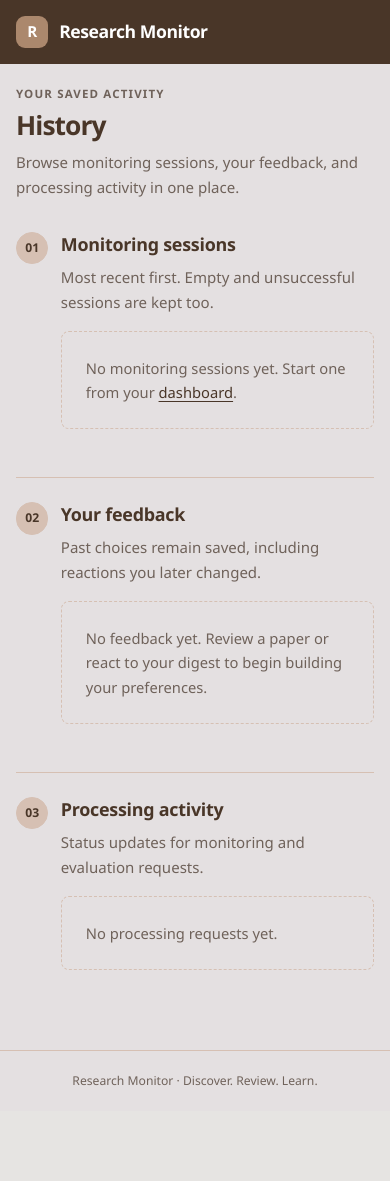
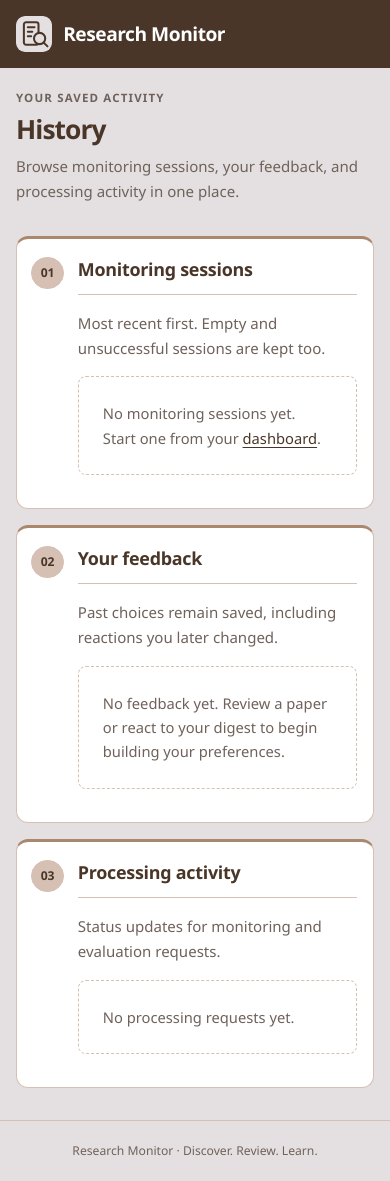
Before and after one commit to Sinchana-B-Kurkuri/research-monitoring-agent, a FastAPI app: template src/research_monitor/ui/templates/history.html in a window 390 px wide. Before the commit the page ends 1086 px from the top, so only its background shows below. Run offline with FastAPI, Linux system fonts and the light colour scheme; the template is opened without the code that fills it, so the values that code supplies are empty; parts of the project's set-up code (start-up, migrations or seed data) failed here and were passed over.

Commit message:
style(ui): clarify pilot sections and improve branding readability
Remove the repeated saved-pilot directory from initialization while preserving the optional memory source selector. Return Back to pilots to the workspace. Add distinct numbered panels and benchmark grouping to History and Evaluation. Increase header, pilot identity and score badge sizes with narrow-screen header wrapping. Use one simple document-and-magnifier SVG for the shared brand and browser favicon.

Verification: all 265 existing tests passed with one third-party TestClient deprecation warning; git diff --check passed; inspected six UI files; authenticated live page checks confirmed initialization/workspace separation, three History/Evaluation sections, personal navigation and shared branding; SVG and CSS returned HTTP 200; existing inline JavaScript unchanged. Browser visual inspection remains blocked by saved policy. No backend changes, user report changes or push.

```diff
--- a/src/research_monitor/ui/static/app.css
+++ b/src/research_monitor/ui/static/app.css
@@ -33,11 +33,11 @@ button, a, input, select, textarea, summary { -webkit-tap-highlight-color: trans
 .skip-link:focus { top: 1rem; }
 .site-header { background: var(--header); color: var(--primary-text); }
 .header-inner { max-width: 1160px; margin: auto; padding: 1.15rem 2rem; display: flex; align-items: center; justify-content: space-between; gap: 1rem; }
-.brand { color: var(--primary-text); text-decoration: none; font-weight: 700; font-size: 1.1rem; letter-spacing: -.025em; display: inline-flex; align-items: center; gap: .7rem; }
+.brand { color: var(--primary-text); text-decoration: none; font-weight: 700; font-size: 1.35rem; letter-spacing: -.025em; display: inline-flex; align-items: center; gap: .7rem; }
 .brand:hover { color: var(--surface-secondary); }
-.brand-mark { display: grid; place-items: center; background: var(--primary); color: var(--primary-text); width: 32px; height: 32px; border-radius: 9px; font-size: .95rem; }
-.profile-label { color: var(--primary-text); font-size: .85rem; border-left: 1px solid var(--border); padding-left: 1rem; }
-.profile-label small { display: block; color: var(--surface-secondary); font-size: .7rem; letter-spacing: .08em; text-transform: uppercase; }
+.brand-mark { display: block; flex-shrink: 0; width: 36px; height: 36px; border-radius: 9px; }
+.profile-label { color: var(--primary-text); font-size: 1rem; border-left: 1px solid var(--border); padding-left: 1rem; }
+.profile-label small { display: block; color: var(--surface-secondary); font-size: .78rem; letter-spacing: .08em; text-transform: uppercase; }
 .site-header .btn { background: var(--primary); color: var(--primary-text); border-color: var(--primary); }
 .site-header .btn:hover { background: var(--primary-hover); border-color: var(--primary-hover); }
 .site-header :focus-visible { outline-color: var(--primary-text); }
@@ -70,6 +70,7 @@ h3 { font-size: 1rem; line-height: 1.45; font-weight: 650; }
 .badges { flex-shrink: 0; }
 .badge { display: inline-flex; align-items: center; padding: .18rem .6rem; border: 1px solid var(--border); border-radius: 999px; font-size: .72rem; font-weight: 650; line-height: 1.6; white-space: nowrap; }
 .badge-score, .badge-pending { color: var(--text-secondary); background: transparent; }
+.badge-score { font-size: .92rem; font-weight: 700; padding: .25rem .75rem; color: var(--text-primary); background: var(--bg); }
 .badge-auto, .badge-summary { color: var(--text-primary); background: var(--surface-secondary); border-color: var(--primary); }
 .badge-review { color: var(--primary-text); background: var(--header); border-color: var(--header); }
 .badge-low { color: var(--text-secondary); background: transparent; border-style: dashed; border-color: var(--border); }
@@ -111,6 +112,10 @@ label small { font-weight: 400; }
 .section-step::before { content: counter(step, decimal-leading-zero); position: absolute; left: 0; top: 0; width: 2.2rem; height: 2.2rem; display: grid; place-items: center; background: var(--surface-hover); border: 1px solid var(--border); border-radius: 50%; color: var(--text-primary); font-size: .76rem; font-weight: 700; }
 .section-step + .section-step { padding-top: 1.5rem; border-top: 1px solid var(--border); }
 .section-step + .section-step::before { top: 1.5rem; }
+.section-panels { display: grid; gap: 1.5rem; }
+.section-panels > .section-step { background: var(--surface); border: 1px solid var(--border); border-top: 3px solid var(--primary); border-radius: 12px; padding: 1.5rem 1.5rem 1.5rem 4.8rem; }
+.section-panels > .section-step::before { left: 1.3rem; top: 1.5rem; }
+.section-panels h2 { padding-bottom: .75rem; border-bottom: 1px solid var(--border); margin-bottom: 1rem; }
 .section-intro { margin-bottom: 1rem; }
 .record-list, .benchmark-list { list-style: none; padding: 0; margin: .75rem 0; }
 .record-row { padding: 1rem 0; border-bottom: 1px solid var(--border); }
@@ -128,6 +133,7 @@ label small { font-weight: 400; }
 .detail-list dd { text-align: right; }
 .benchmark-list > li { padding: 1rem 0; border-bottom: 1px solid var(--border); }
 .benchmark-list > li:last-child { border: none; }
+.section-panels .benchmark-list > li { padding: 1rem; margin-top: .75rem; background: var(--bg); border: 1px solid var(--border); border-radius: 8px; }
 .pagination { display: flex; gap: 1.5rem; margin-top: 1rem; font-size: .85rem; font-weight: 600; }
 .coverage { margin: 1rem 0; max-width: 480px; }
 .coverage label { display: flex; justify-content: space-between; font-size: .85rem; }
@@ -147,7 +153,8 @@ progress::-moz-progress-bar { background: var(--primary); }
 .preference-examples { border-top: 1px dashed var(--border); padding-top: .75rem; margin-top: .75rem; }
 footer { border-top: 1px solid var(--border); text-align: center; padding: 1.25rem; font-size: .76rem; color: var(--text-secondary); }
 @media (max-width: 760px) {
-    .header-inner { padding: 1rem; }
+    .header-inner { padding: 1rem; flex-wrap: wrap; }
+    .brand { font-size: 1.2rem; }
     .tab-list { padding: 0 1rem; gap: 1.25rem; }
     main { padding: 1.25rem 1rem 2rem; }
     .page-header, .card-header { flex-direction: column; align-items: flex-start; gap: .75rem; }
@@ -157,7 +164,10 @@ footer { border-top: 1px solid var(--border); text-align: center; padding: 1.25r
     .record-heading { flex-wrap: wrap; }
     .section-step { padding-left: 2.8rem; }
     .section-step::before { width: 1.9rem; height: 1.9rem; }
+    .section-panels { gap: 1rem; }
+    .section-panels > .section-step { padding: 1.1rem 1rem 1.1rem 3.8rem; }
+    .section-panels > .section-step::before { left: .9rem; top: 1.1rem; }
     .metric-list { gap: 1rem 1.25rem; }
-    .profile-label { max-width: 45%; overflow-wrap: anywhere; font-size: .78rem; }
+    .profile-label { max-width: 100%; overflow-wrap: anywhere; font-size: .95rem; }
 }
 @media (prefers-reduced-motion: reduce) { *, *::before, *::after { scroll-behavior: auto !important; transition: none !important; } }
--- a/src/research_monitor/ui/templates/base.html
+++ b/src/research_monitor/ui/templates/base.html
@@ -4,6 +4,7 @@
     <meta charset="UTF-8">
     <meta name="viewport" content="width=device-width, initial-scale=1.0">
     <title>{% block title %}Research Monitor{% endblock %}</title>
+    <link rel="icon" type="image/svg+xml" href="/static/research-mark.svg">
     <!-- HTMX -->
     <script src="/static/htmx.min.js"></script>
     <link rel="stylesheet" href="/static/app.css">
@@ -12,7 +13,7 @@
     <a class="skip-link" href="#main-content">Skip to content</a>
     <header class="site-header">
         <div class="header-inner">
-            <a class="brand" href="/workspace"><span class="brand-mark" aria-hidden="true">R</span>Research Monitor</a>
+            <a class="brand" href="/workspace"><img class="brand-mark" src="/static/research-mark.svg" width="36" height="36" alt="" aria-hidden="true">Research Monitor</a>
             {% if user %}
             <div class="profile-label"><small>Current pilot</small>{{ user.name }}</div>
             {% elif active_tab == 'workspace' %}
@@ -32,7 +33,7 @@
 
     <main id="main-content">
         {% block back_navigation %}
-        {% if token %}<div class="back-navigation"><a class="back-link" href="/onboard">← Back to pilots</a></div>
+        {% if token %}<div class="back-navigation"><a class="back-link" href="/workspace">← Back to pilots</a></div>
         {% elif active_tab == 'onboard' %}<div class="back-navigation"><a class="back-link" href="/workspace">← Back to workspace</a></div>{% endif %}
         {% endblock %}
         <div id="request-error" role="alert" class="reason-box" hidden></div>
--- a/src/research_monitor/ui/templates/evaluation.html
+++ b/src/research_monitor/ui/templates/evaluation.html
@@ -2,7 +2,7 @@
 {% block title %}Evaluation · {{ user.name }}{% endblock %}
 {% block content %}
 <div class="page-header"><div><p class="eyebrow">Understand your results</p><h1 class="page-title">Evaluation</h1><p class="page-subtitle">Check saved preferences, run an evaluation, then read the results.</p></div></div>
-<ol class="section-list">
+<ol class="section-list section-panels">
     <li class="section-step"><section aria-labelledby="evaluation-activity-title">
         <h2 id="evaluation-activity-title">Review your activity</h2>
         <dl class="metric-list"><div><dt>Monitoring sessions</dt><dd>{{ stats.cycles }}</dd></div><div><dt>Digests</dt><dd>{{ stats.digests }}</dd></div><div><dt>AI summaries</dt><dd>{{ stats.summaries }}</dd></div><div><dt>Saved preferences</dt><dd>{{ stats.labels }}</dd></div></dl>
--- a/src/research_monitor/ui/templates/history.html
+++ b/src/research_monitor/ui/templates/history.html
@@ -2,7 +2,7 @@
 {% block title %}History · {{ user.name }}{% endblock %}
 {% block content %}
 <div class="page-header"><div><p class="eyebrow">Your saved activity</p><h1 class="page-title">History</h1><p class="page-subtitle">Browse monitoring sessions, your feedback, and processing activity in one place.</p></div></div>
-<ol class="section-list">
+<ol class="section-list section-panels">
     <li class="section-step"><section aria-labelledby="monitoring-history-title">
         <div class="section-intro"><h2 id="monitoring-history-title">Monitoring sessions</h2><p class="page-subtitle">Most recent first. Empty and unsuccessful sessions are kept too.</p></div>
         <ol class="record-list">
--- a/src/research_monitor/ui/templates/onboard.html
+++ b/src/research_monitor/ui/templates/onboard.html
@@ -2,7 +2,7 @@
 {% block title %}Initialize a pilot · Research Monitor{% endblock %}
 {% block content %}
 <div class="page-header"><div><p class="eyebrow">A new research focus</p><h1 class="page-title">Initialize a pilot</h1><p class="page-subtitle">Tell us what you study. Your pilot will keep its own papers, feedback, and personal links.</p></div></div>
-<div{% if cards %} class="onboarding-layout"{% endif %}>
+<div>
     <section class="card form-panel" aria-labelledby="profile-details-title">
         <h2 id="profile-details-title">Profile details</h2>
         {% if error %}<div class="notice" role="alert"><strong>We couldn't initialize this profile.</strong> {{ error }}</div>{% endif %}
@@ -24,7 +24,6 @@
         </form>
         <p id="onboard-progress" role="status" class="notice" hidden>Initializing your profile. This may take a minute on the first run. Please keep this page open.</p>
     </section>
-    {% if cards %}<aside aria-label="Saved pilot profiles">{% include "_profile_directory.html" %}</aside>{% endif %}
 </div>
 <script>
     const onboardingForm = document.getElementById('onboard-form');
```
Also changed, not shown: src/research_monitor/ui/static/research-mark.svg (added).
